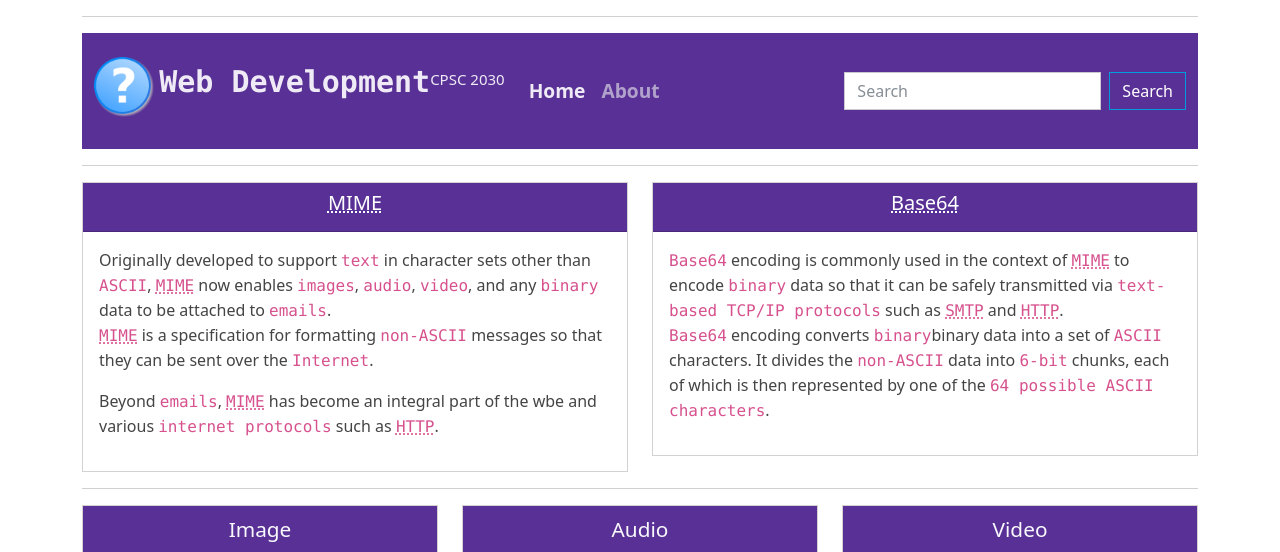
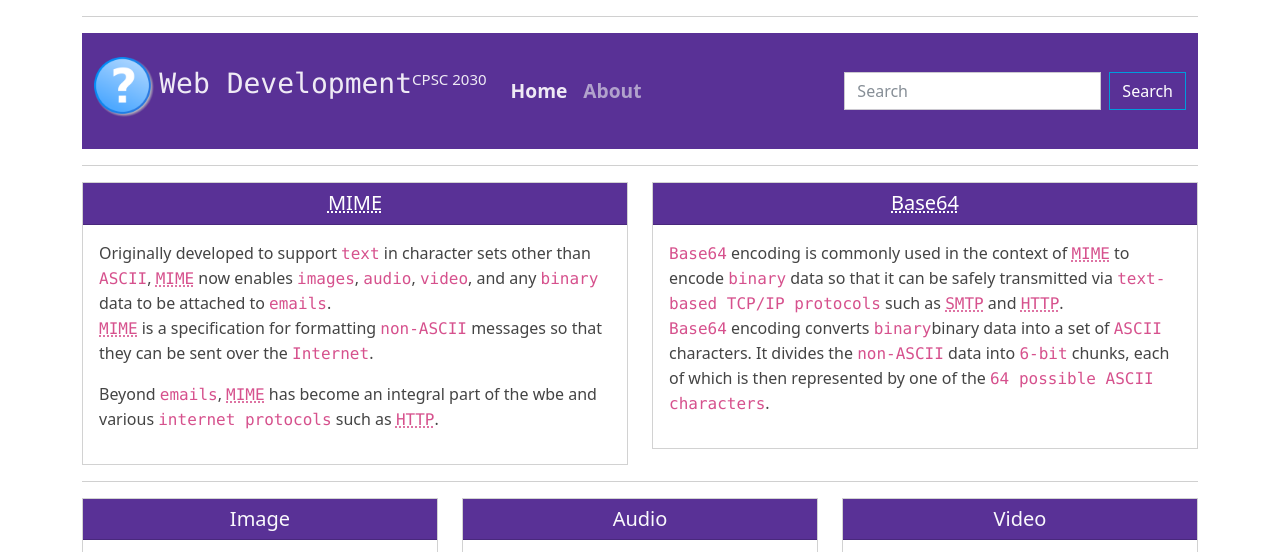
Before and after one commit to Eutropios/CPSC2030, a plain HTML site: page Labs/Lab2/index.html in a window 1280 px wide. Shown: the top 552 px of the page. Drawn offline with nearby package versions, Linux system fonts and the light colour scheme; grey boxes are pictures that could not be loaded.

Commit message:
Convert to bootstrap and start Lab3
Finished purging Lab2 of non-essential css.
Began work on Lab3 (not due for half a month).

Signed-off-by: 64815328+Eutropios@users.noreply.github.com

```diff
--- a/Labs/Lab2/css/style.css
+++ b/Labs/Lab2/css/style.css
@@ -9,10 +9,6 @@ img.icon {
     height: auto;
 }
 
-b.title {
-    font-size: 150%;
-}
-
 a.header-link {
     font-size: 120%;
     color: #b1a2cc;
@@ -21,11 +17,3 @@ a.header-link {
 span.emph-colour {
     color: #d6518d;
 }
-
-div.font-145 {
-    font-size: 145%;
-}
-
-div.font-130 {
-    font-size: 130%;
-}
--- a/Labs/Lab2/index.html
+++ b/Labs/Lab2/index.html
@@ -25,7 +25,7 @@
               alt="Blue question mark"
               class="icon"
             />
-            <b class="title font-monospace">Web Development</b
+            <b class="title font-monospace h3">Web Development</b
             ><sup>CPSC 2030</sup>
           </div>
           <button
@@ -76,9 +76,9 @@
         <div class="col-6">
           <div class="card">
             <div class="card-header text-center bg-primary text-white">
-              <h5>
-                <abbr title="Multipurpose Internet Mail Extensions">MIME</abbr>
-              </h5>
+              <abbr class="h5" title="Multipurpose Internet Mail Extensions"
+                >MIME</abbr
+              >
             </div>
             <div class="card-body">
               <p>
@@ -130,9 +130,7 @@
         <div class="col-6">
           <div class="card">
             <div class="card-header text-center bg-primary text-white">
-              <h5>
-                <abbr title="Bas64 Binary Encoding">Base64</abbr>
-              </h5>
+              <abbr class="h5" title="Bas64 Binary Encoding">Base64</abbr>
             </div>
             <div class="card-body">
               <p>
@@ -180,9 +178,7 @@
         <div class="row">
           <div class="col-4">
             <div class="card">
-              <div
-                class="card-header bg-primary text-light text-center font-130"
-              >
+              <div class="card-header bg-primary text-light text-center h5">
                 Image
               </div>
               <div
@@ -210,9 +206,7 @@
           </div>
           <div class="col-4">
             <div class="card">
-              <div
-                class="card-header bg-primary text-light text-center font-130"
-              >
+              <div class="card-header bg-primary text-light text-center h5">
                 Audio
               </div>
               <div class="card-body">
@@ -238,9 +232,7 @@
           </div>
           <div class="col-4">
             <div class="card">
-              <div
-                class="card-header bg-primary text-light text-center font-130"
-              >
+              <div class="card-header bg-primary text-light text-center h5">
                 Video
               </div>
               <div class="card-body">
```
Also changed, not shown: Labs/Lab2/about.html (+5 -5 lines), Labs/Lab3/about.html (added), Labs/Lab3/cmyk.html (added), Labs/Lab3/index.html (added), Labs/Lab3/js/home.ts (added), Labs/Lab3/js/rgb.ts (added), Labs/Lab3/rgb.html (added).
